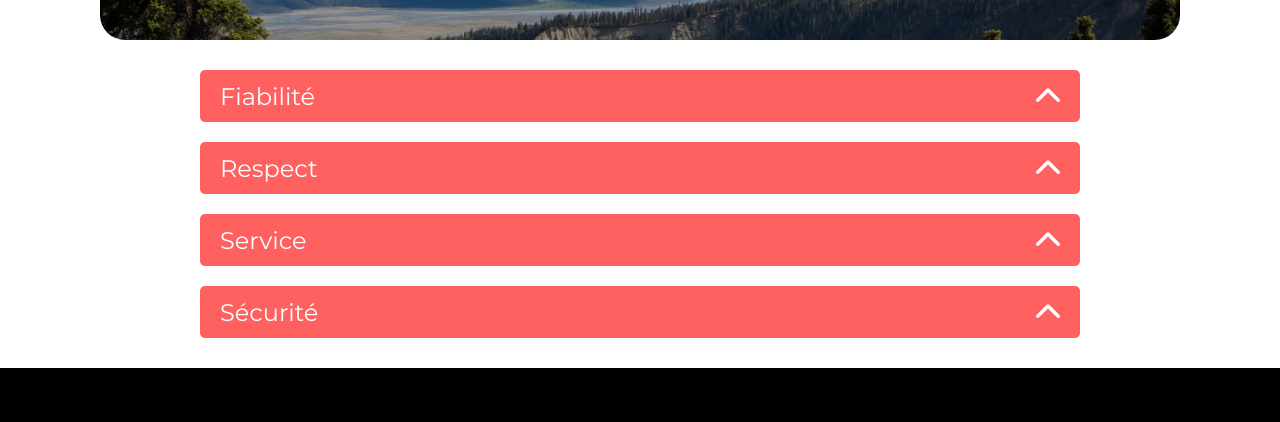
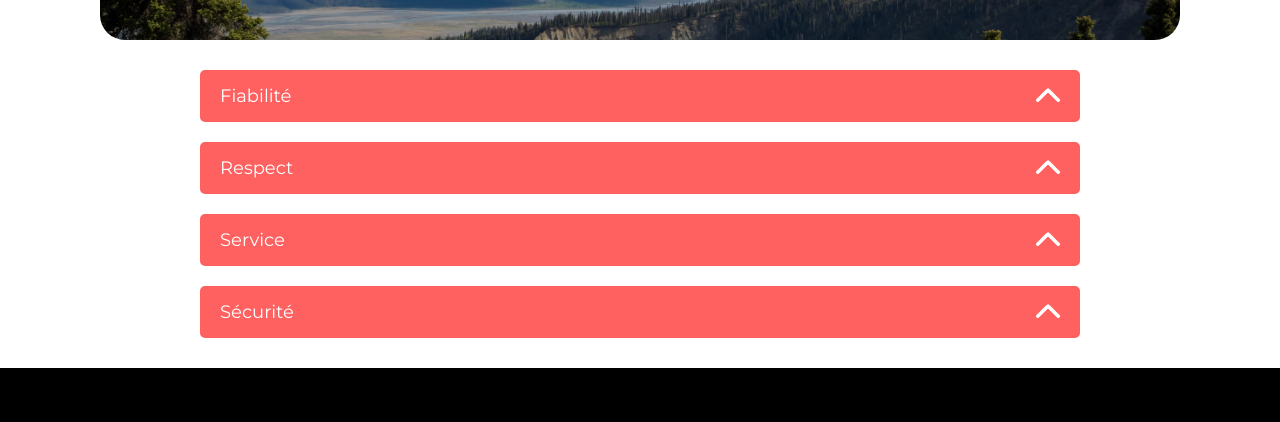
Before and after one commit to maxlearns2code/Kasa, a React (Create React App) app: page /about in a window 1280 px wide. Shown: the part 316-738 px from the top of the page. Built offline with nearby package versions, Linux system fonts and the light colour scheme.

Commit message:
fix router + collapse

```diff
--- a/src/Router/Router.jsx
+++ b/src/Router/Router.jsx
@@ -1,20 +1,41 @@
-import {BrowserRouter, Routes, Route} from 'react-router-dom';
-import Home from '../pages/Home';
+import {BrowserRouter, createBrowserRouter, RouterProvider, Routes, Route} from 'react-router-dom';
+import Home, { loader as homeLoader } from '../pages/Home';
 import About from '../pages/About';
 import ErrorPage from '../pages/404';
 import Housing from '../pages/Housing';
 
+const router = createBrowserRouter([
+  {
+    path: '/',
+    element: <Home />,
+    errorElement: <ErrorPage />,
+    loader: homeLoader,
+  },
+  {
+    path: '/about',
+    element: <About />,
+    errorElement: <ErrorPage />,
+  },
+  {
+    path: '/housing/:id',
+    element: <Housing />,
+    errorElement: <ErrorPage />,
+  },
+]);
+
+
 function Router() {
     return (
       <div className="router">
-        <BrowserRouter>
+         <RouterProvider router={router} />
+        {/*<BrowserRouter>
         <Routes>
           <Route path='/' element={<Home />} />
           <Route path='/about' element={<About />} />
           <Route path="*" element={<ErrorPage />} />
           <Route path='/housing/:id' element={<Housing />} />
         </Routes>
-        </BrowserRouter>
+    </BrowserRouter>*/}
       </div>
     );
   }
--- a/src/components/Collapse.jsx
+++ b/src/components/Collapse.jsx
@@ -1,29 +1,54 @@
 import ArrowCollapse from "../assets/Arrow-Collapse.svg"
-import { useState } from 'react'
+import { useState, useRef } from 'react'
 
+export default function Collapse({data}) {
+  const head = useRef(null);
+  const body = useRef(null);
+
+  const toogleCollapse = () => {
+    if (body.current.style.maxHeight) {
+      body.current.style.maxHeight = null;
+    } else {
+      body.current.style.maxHeight = `${body.current.scrollHeight}px`;
+    }
+  };
+  return (
+    <div className="collapse">
+      <div className="collapse_header" ref={head}>
+        {data.title}
+        <button className="collapse_header--btn" onClick={toogleCollapse}>
+            <img src={ArrowCollapse} alt="ouverture/fermeture" />
+        </button>
+      </div>
+      <div className="collapse_body" ref={body}>
+        <p className="collapse_body--text">{data.text}</p>
+      </div>
+    </div>
+  );
+}
+{/*
 const Collapse = ({data}) => {
-    const [collapse, showText] = useState(false)
-    return collapse ? (
-        <article className="collapse">
+    const [open, setOPen] = useState(false)
+
+    const toggle = () => {
+        setOPen(!open)
+    }
+
+return (
+  <div className="collapse">
     <div className="collapse_header">
        <h2 className="collapse_header--title">{data.title}</h2>
-                <button className="collapse_header--downbtn"onClick={() => showText(false)}>
-                    <img src={ArrowCollapse} alt="fermeture du menu"/>
+        <button className="collapse_header--btn" onClick={toggle}>
+            <img class={!open ? 'arrow-up' : 'arrow-down'} src={ArrowCollapse} alt="ouverture/fermeture" />
         </button>
     </div>
+    {open && (
       <div className="collapse_text">
-                <p>{data.text}</p>
+        <p className={!open ? 'collapse_text--hidden' : 'collapse_text--visible'}>{data.text}</p>
       </div>
-        </article>
-    ) : (
-        <article className="collapse">
-            <div className="collapse_header">
-                <h2 className="collapse_header--title">{data.title}</h2>
-                <button className="collapse_header--upbtn"onClick={() => showText(true)}>
-                    <img src={ArrowCollapse} alt="ouverture du menu"/>
-                </button>
+    )}
   </div>
-        </article>
-    )
-}
+);
+};
 export default Collapse
+*/}
--- a/src/index.scss
+++ b/src/index.scss
@@ -4,6 +4,7 @@ body {
     sans-serif;
   -webkit-font-smoothing: antialiased;
   -moz-osx-font-smoothing: grayscale;
+  overflow-y: hidden;
 }
 
 code {
--- a/src/pages/About.jsx
+++ b/src/pages/About.jsx
@@ -36,8 +36,8 @@ const About = () => {
             <main>
                 <Banner img={AboutBanner} text={""} />
                 <div className="collapse-container">
-                    {collapses.map(el => {
-                        return <Collapse data={el}/>
+                    {collapses.map((el, index) => {
+                        return <Collapse key={index} data={el}/>
                     })}
                 </div>
             </main>
--- a/src/pages/Home.jsx
+++ b/src/pages/Home.jsx
@@ -1,3 +1,4 @@
+import { Outlet, Link, useLoaderData } from 'react-router-dom';
 import Header from  "../layout/Header"
 import Banner from  "../components/Banner"
 import HomeBanner from "../assets/Cliffs.png"
@@ -5,14 +6,21 @@ import Card from  "../components/Card"
 import Footer from  "../layout/Footer"
 import logements from "../datas/logements.json"
 
+export async function loader() {
+    const hello = logements;
+    return { hello };
+  }
+
 const Home = () => {
+    const { hello } = useLoaderData();
+    console.log(hello)
     return (
         <>
             <Header />
             <main>
                 <Banner img={HomeBanner} text={"Chez vous, partout et ailleurs"} />
                 <div className="card-container">
-                    {logements.map((el,id) => {
+                    {hello.map((el,id) => {
                         return <Card key={el.id} data={el} lazy={id<=6 ? 'eager' : 'lazy'}/>
                     })}
                 </div>
--- a/src/sass/components/_Collapse.scss
+++ b/src/sass/components/_Collapse.scss
@@ -12,7 +12,6 @@
     }
 }
 
-
 .collapse {
     &_header {
         display: flex;
@@ -20,7 +19,9 @@
         justify-content: space-between;
         align-items: center;
         padding: 20px;
+        width: 100%;
         height: 52px;
+        border: none;
         background-color: $color-main;
         color: $color-white;
         border-radius: 5px;
@@ -33,35 +34,20 @@
                 font-size: $small-font-size;
             }
         }
-        &--upbtn {
+        &--btn {
             border: none;
             background-color: $color-main;
-            transform: rotate(0deg);
-	        transition: 0.5s ease-in-out;
-        }
-        &--downbtn {
-            border: none;
-            background-color: $color-main;
-            transform: rotate(-180deg);
-	        transition: 0.5s ease-in-out;
+            cursor: pointer;
         }
     }
-    &_text {
-        max-height: 200px;
+    &_body {
         background-color: $color-background;
         color: $color-main;
-        padding: 20px;
-        transition: height 5s;
-        p {
-            animation: showtext 5s;
-        @keyframes showtext {
-            0% {
-                transform: translateY(-77px);
-            }
-            100% {
-                transform: translateY(0);
-            }
+        max-height: 0;
+        overflow: hidden;
+        transition: max-height 0.5s ease-out;
+        &--text {
+            padding: 20px;
         }
-        }
-    }
+      }
 }
```
Lines whose indentation alone changed are shown as unchanged.
